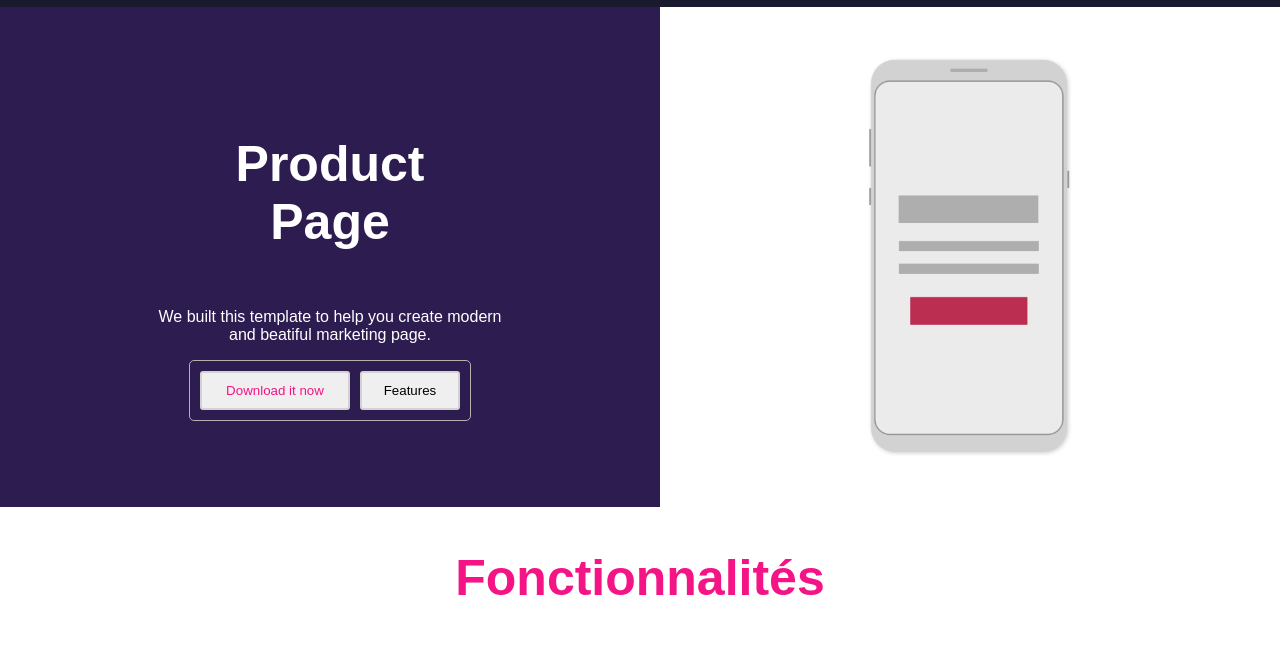
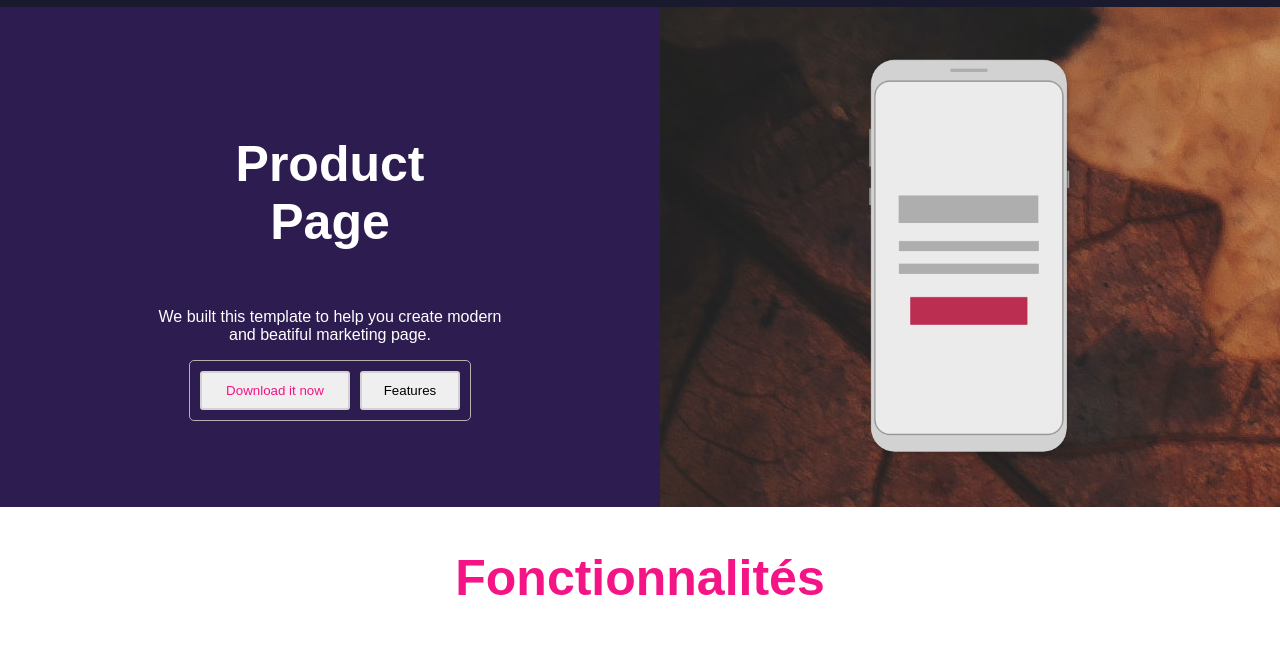
Before and after one commit to miguelrt29/Proyecto-Bleux, a plain HTML site: page index.html in a window 1280 px wide. Shown: the part 83-728 px from the top of the page. Drawn offline with Linux system fonts and the light colour scheme.

Commit message:
change bg

```diff
--- a/style/styles.css
+++ b/style/styles.css
@@ -104,7 +104,7 @@ body {
   display: flex;
   justify-content: center;
   align-items: center;
-  background-image: url(assets/images/imagenes/hojasFondo.jpg);
+  background-image: url(../assets/images/imagenes/bg.jpg);
   width: 100%;
   background-repeat: no-repeat;
   height: 100%;
```
Also changed, not shown: assets/images/imagenes/bg.jpg (renamed from assets/images/imagenes/hojasFondo.jpg).
